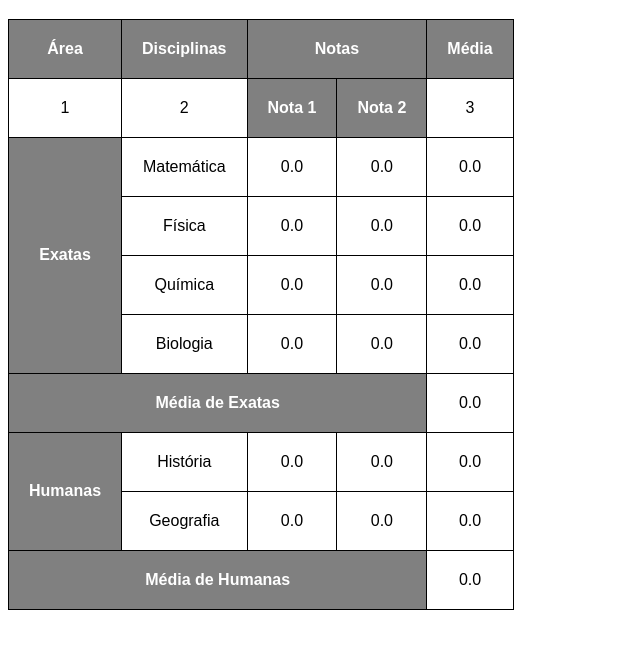
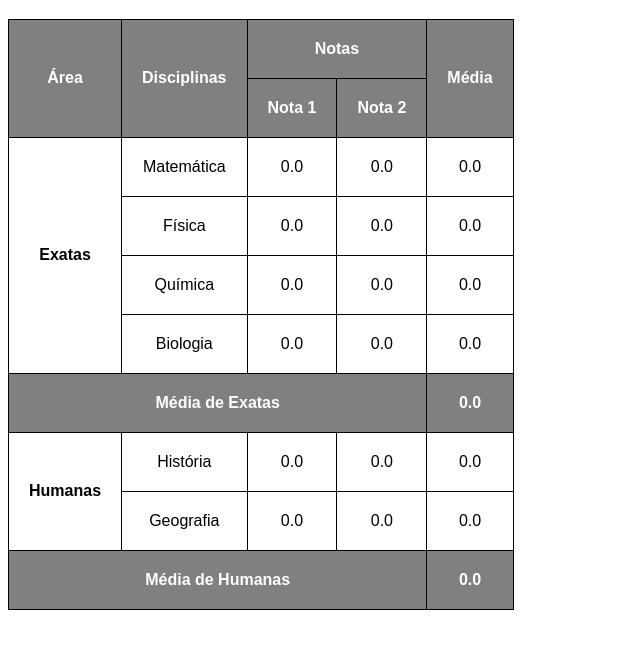
Before and after one commit to silosjunior/html_css, a plain HTML site: page exercicios/ex_023/challenge_03.html in a window 1280 px wide. Shown: the part 61-710 px from the top of the page, without its empty margins (0-640 px from the left). Drawn offline with Linux system fonts and the light colour scheme.

Commit message:
Improve semantic table headers
Structure the table headers with proper rows and scopes, and style area labels and averages distinctly.

```diff
--- a/exercicios/ex_023/challenge_03.html
+++ b/exercicios/ex_023/challenge_03.html
@@ -16,9 +16,17 @@
             text-align: center;
         }
 
-        th {
+        th,
+        .media_por_area {
             color: white;
             background-color: gray;
+            font-weight: bolder;
+        }
+
+        .area {
+            color: black;
+            background-color: transparent;
+            font-weight: bold;
         }
 
         th, td {
@@ -31,24 +39,26 @@
     <h1>Challenge 3 - Tabelas Semânticas</h1>
     <table>
         <thead>
-            <th scope="" rowspan="2" >Área</th>
-            <th scope="" >Disciplinas</th>
-            <th scope="" colspan="2" >Notas</th>
-            <th scope="">Média</th>
+            <tr>
+                <th scope="col" rowspan="2" >Área</th>
+                <th scope="col" rowspan="2">Disciplinas</th>
+                <th scope="colgroup" colspan="2" >Notas</th>
+                <th scope="col" rowspan="2">Média</th>
+            </tr>
+            <tr>
+                <th scope="col">Nota 1</th>
+                <th scope="col">Nota 2</th>
+            </tr>
         </thead>
-        <thead>
-            <td>1</td>
-            <td>2</td>
-            <th>Nota 1</th>
-            <th>Nota 2</th>
-            <td>3</td>
-        </thead>
+
         <tbody>
-            <th scope="" rowspan="4" >Exatas</th>
-            <td>Matemática</td>
-            <td>0.0</td>
-            <td>0.0</td>
-            <td>0.0</td>
+            <tr>
+                <th scope="rowgroup" rowspan="4" class="area">Exatas</th>
+                <td>Matemática</td>
+                <td>0.0</td>
+                <td>0.0</td>
+                <td>0.0</td>
+            </tr>
             <tr>
                 <td>Física</td>
                 <td>0.0</td>
@@ -68,11 +78,12 @@
                 <td>0.0</td>
             </tr>
             <tr>
-                <th scope="" colspan="4">Média de Exatas</th>
-                <td>0.0</td>
+                <th
+                 scope="row" colspan="4">Média de Exatas</th>
+                <td class="media_por_area">0.0</td>
             </tr>
             <tr>
-                <th scope="" rowspan="2">Humanas</th>
+                <th scope="rowgroup" rowspan="2" class="area" >Humanas</th>
                 <td>História</td>
                 <td>0.0</td>
                 <td>0.0</td>
@@ -85,8 +96,8 @@
                 <td>0.0</td>
             </tr>
             <tr>
-                <th scope="" colspan="4">Média de Humanas</th>
-                <td>0.0</td>
+                <th scope="row" colspan="4">Média de Humanas</th>
+                <td class="media_por_area">0.0</td>
             </tr>
         </tbody>
     </table>
```
